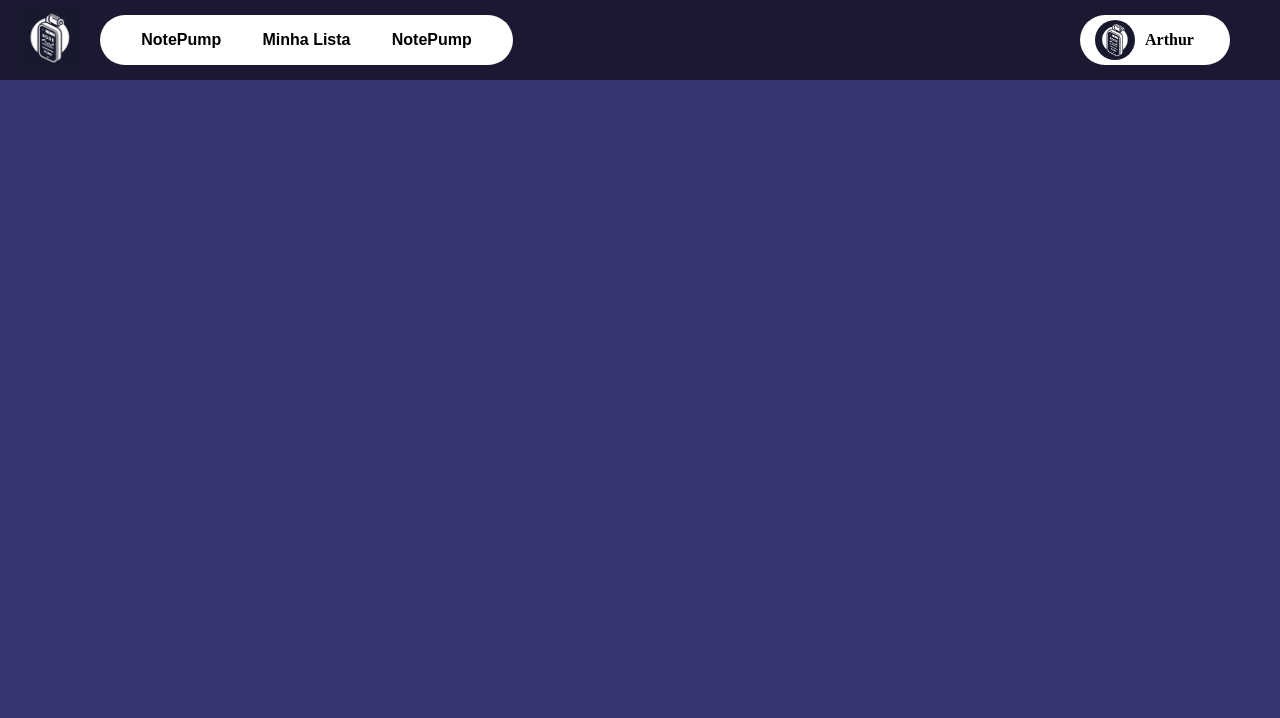
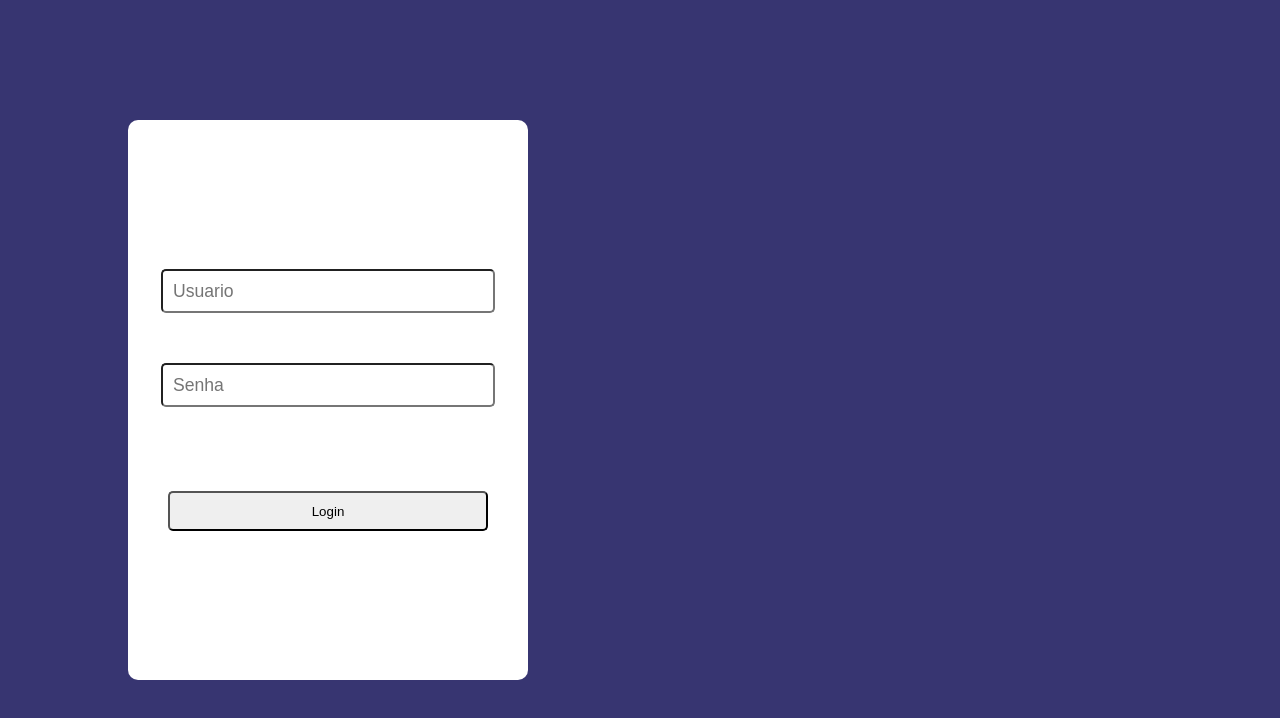
Before and after one commit to ArthurBrigueli/NotePump, a React (Vite) app: page /login in a window 1280 px wide. Shown: the top 718 px of the page. Built offline with nearby package versions, Linux system fonts and the light colour scheme.

Commit message:
feat: page login

```diff
--- a/src/App.jsx
+++ b/src/App.jsx
@@ -2,19 +2,26 @@
 import './App.css'
 import NavBar from './components/NavBar/NavBar'
 import { BrowserRouter as Router, Route, Routes } from 'react-router-dom';
+import {useLocation} from 'react-router-dom'
 import NotePump from './pages/NotePump/NotePump';
 import MinhaLista from './pages/MinhaLista/MinhaLista';
+import Login from './pages/Login/Login';
 
 function App() {
+
+
+  const isLocationNavBar = location.pathname !== '/login'
 
   return (
     <>
       <Router>
         <div>
-          <NavBar/>
+          {isLocationNavBar && <NavBar/>}
+
           <Routes>
             <Route path='/NotePump' exact Component={NotePump}/>
             <Route path='/MinhaLista' Component={MinhaLista}/>
+            <Route path='/login' Component={Login}/>
           </Routes>
         </div>
       </Router>
--- /dev/null
+++ b/src/pages/Login/Login.jsx
@@ -0,0 +1,22 @@
+import styles from './Login.module.css'
+
+
+
+const Login = ()=>{
+    return(
+        <section className={styles.section}>
+            <div className={styles.container}>
+                <div className={styles.containerInput}>
+                    <input type="text" name="usuario" id="usuario" placeholder='Usuario'/>
+                    <input type="password" name="senha" id="senha" placeholder='Senha'/>
+                </div>
+                <div className={styles.containerBtn}>
+                    <input type="submit" value="Login" />
+                </div>
+            </div>
+        </section>
+    )
+}
+
+
+export default Login
--- /dev/null
+++ b/src/pages/Login/Login.module.css
@@ -0,0 +1,55 @@
+.section{
+    display: flex;
+    flex-direction: column;
+    background-color: #373571;
+    height: 100vh;
+    display: flex;
+    justify-content: center;
+}
+
+
+.container{
+    height: 70%;
+    width: 400px;
+    background-color: white;
+    border-radius: 10px;
+    display: flex;
+    flex-direction: column;
+    justify-content: center;
+    align-items: center;
+    gap: 15%;
+    margin-left: 10%;
+}
+
+.containerInput{
+    display: flex;
+    flex-direction: column;
+    justify-content: center;
+    align-items: center;
+    gap: 50px;
+    width: 100%;
+
+}
+
+.containerInput input{
+    height: 40px;
+    width: 80%;
+    border-radius: 5px;
+    padding-left: 10px;
+    font-size: 1.1rem;
+
+}
+
+.containerBtn{
+    width: 100%;
+    display: flex;
+    align-content: center;
+    justify-content: center;
+}
+
+.containerBtn input{
+    width: 80%;
+    height: 40px;
+    border-radius: 5px;
+    cursor: pointer;
+}
```
